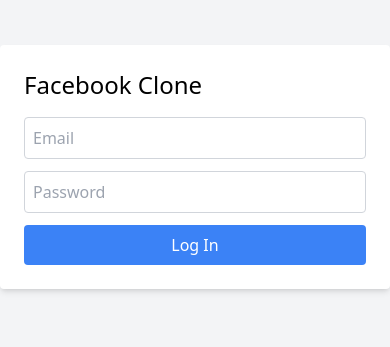
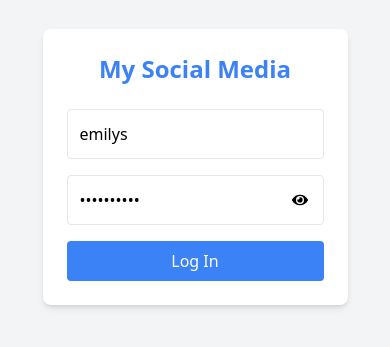
Before and after one commit to zermoser/FB_Vite_React_TS, a React (Vite) app: page /login in a window 390 px wide. Shown: the part 255-602 px from the top of the page. Built offline with nearby package versions, Linux system fonts and the light colour scheme.

Commit message:
add Axios and Mockup Data to Auth

```diff
--- a/package.json
+++ b/package.json
@@ -10,6 +10,7 @@
     "preview": "vite preview"
   },
   "dependencies": {
+    "axios": "^1.7.2",
     "react": "^18.2.0",
     "react-dom": "^18.2.0",
     "react-icons": "^5.2.1",
--- a/src/App.tsx
+++ b/src/App.tsx
@@ -5,9 +5,12 @@
 const App: React.FC = () => {
   const navigate = useNavigate();
 
-  const handleLogin = (email: string, password: string) => {
-    console.log('Logged in with:', { email, password });
-    navigate('/home');
+  const handleLogin = async (username: string, password: string): Promise<void> => {
+    return new Promise((resolve) => {
+      console.log('Logged in with:', { username, password });
+      navigate('/home');
+      resolve();
+    });
   };
 
   return (
--- /dev/null
+++ b/src/components/ImagePost.css
@@ -0,0 +1,19 @@
+@keyframes shake {
+  0% { transform: scale(8) rotate(-10deg); }
+  50% { transform: scale(8) rotate(10deg); }
+  100% { transform: scale(8) rotate(-10deg); }
+}
+
+.image-container {
+  position: relative;
+}
+
+.heart-icon {
+  position: absolute;
+  top: 50%;
+  left: 50%;
+  transform: translate(-50%, -50%) scale(1);
+  color: red;
+  z-index: 999;
+  animation: shake 0.5s infinite;
+}
--- a/src/components/ImagePost.tsx
+++ b/src/components/ImagePost.tsx
@@ -1,5 +1,6 @@
 import React, { useState } from 'react';
 import { FaHeart } from 'react-icons/fa';
+import './ImagePost.css';
 
 interface ImagePostProps {
   src: string;
@@ -13,15 +14,18 @@
   const [comments, setComments] = useState<string[]>([]);
   const [comment, setComment] = useState('');
   const [isLikePending, setIsLikePending] = useState(false);
+  const [showHeart, setShowHeart] = useState(false);
 
   const handleLike = () => {
     if (isLikePending) return; // Prevent multiple like actions
     setIsLikePending(true); // Set like action in progress
     setLikes(likes + (isLiked ? -1 : 1)); // Toggle like
     setIsLiked(!isLiked);
+    setShowHeart(true); // Show heart icon
     setTimeout(() => {
       setIsLiked(false); // Hide heart after 1 second
       setIsLikePending(false); // Allow like action again
+      setShowHeart(false); // Hide heart icon
     }, 1000);
   };
 
@@ -41,12 +45,17 @@
         </div>
         <span className="ml-2 font-bold">{user}</span>
       </div>
+      <div className="image-container relative">
         <img
           src={src}
           alt={alt}
           className="w-full h-auto rounded-lg cursor-pointer"
           onClick={handleLike}
         />
+        {showHeart && (
+          <FaHeart className="heart-icon" />
+        )}
+      </div>
       <div className="flex justify-between items-center mt-2">
         <button
           className="text-blue-500"
@@ -72,12 +81,6 @@
           </li>
         ))}
       </ul>
-      {isLiked && (
-        <FaHeart
-          className="absolute top-1/2 left-1/2 transform -translate-x-1/2 -translate-y-1/2 text-red-500"
-          style={{ fontSize: '100px', zIndex: 999 }}
-        />
-      )}
     </div>
   );
 };
--- a/src/context/UserContext.tsx
+++ b/src/context/UserContext.tsx
@@ -2,24 +2,24 @@
 
 // --------------------- กำหนดประเภทของสถานะ (State) และการกระทำ (Action) ---------------------
 interface State {
-  email: string;
+  username: string;
 }
 
 interface Action {
-  type: 'SET_EMAIL';
+  type: 'SET_USER';
   payload: string;
 }
 
 // --------------------- กำหนดสถานะเริ่มต้น (Initial State) --------------------------------------
 const initialState: State = {
-  email: '',
+  username: '',
 };
 
 // สร้าง Reducer Function
 const reducer = (state: State, action: Action): State => {
   switch (action.type) {
-    case 'SET_EMAIL':
-      return { ...state, email: action.payload };
+    case 'SET_USER':
+      return { ...state, username: action.payload };
     default:
       return state;
   }
--- a/src/pages/Home.tsx
+++ b/src/pages/Home.tsx
@@ -11,7 +11,7 @@
     <div className="flex flex-col md:flex-row h-screen bg-gray-100">
       <Sidebar />
       <div className="flex-1 p-4 h-screen overflow-y-auto">
-      <h2 className="text-2xl font-bold mb-4">Welcome, <b className='text-blue-900'>{state.email}</b></h2>
+      <h2 className="text-2xl font-bold mb-4">Welcome, <b className='text-blue-900'>{state.username}</b></h2>
         <Feed />
       </div>
       <Widgets />
--- a/src/pages/Login.tsx
+++ b/src/pages/Login.tsx
@@ -1,49 +1,95 @@
 import React, { useState, useContext } from 'react';
 import { useNavigate } from 'react-router-dom';
+import { FaEye, FaEyeSlash } from 'react-icons/fa';
+import axios from 'axios'; // Import Axios
 import { UserContext } from '../context/UserContext';
 
 interface LoginProps {
-  onLogin: (email: string, password: string) => void;
+  onLogin: (username: string, password: string) => Promise<void>;
 }
 
-const Login: React.FC<LoginProps> = ({ onLogin }) => {
-  const [email, setEmail] = useState('');
-  const [password, setPassword] = useState('');
+const Login: React.FC<LoginProps> = () => {
+  const [username, setUsername] = useState('emilys');
+  const [password, setPassword] = useState('emilyspass');
+  const [passwordVisible, setPasswordVisible] = useState(false);
+  const [loading, setLoading] = useState(false);
+  const [error, setError] = useState<string | null>(null);
   const { dispatch } = useContext(UserContext);
   const navigate = useNavigate();
 
-  const handleLogin = (e: React.FormEvent) => {
+  const handleLogin = async (e: React.FormEvent) => {
     e.preventDefault();
-    onLogin(email, password);
-    dispatch({ type: 'SET_EMAIL', payload: email });
+    setLoading(true);
+    setError(null);
+    try {
+      const response = await axios.post('https://dummyjson.com/auth/login', {
+        username,
+        password,
+      });
+      console.log('response', response)
+      dispatch({ type: 'SET_USER', payload: username });
       navigate('/home');
+    } catch (err) {
+      setError('Invalid username or password. Please try again.');
+    } finally {
+      setLoading(false);
+    }
+  };
+
+  const togglePasswordVisibility = () => {
+    setPasswordVisible(!passwordVisible);
   };
 
   return (
-    <div className="flex items-center justify-center h-screen bg-gray-100">
-      <form className="bg-white p-6 rounded shadow-md" onSubmit={handleLogin}>
-        <h2 className="text-2xl mb-4">Facebook Clone</h2>
+    <div className="flex items-center justify-center min-h-screen bg-gray-100">
+      <div className="max-w-screen-lg mx-auto flex flex-col lg:flex-row">
+        <div className="hidden lg:block w-1/2 lg:w-1/3">
+          <img
+            src="https://static.thairath.co.th/media/dFQROr7oWzulq5Fa5nRRVgnzYSSwUoPM7rigVHaj4QhdURLfyt90hBPNzf89n8vZ5bp.jpg"
+            className="object-cover w-full h-full"
+            alt="Login Image"
+          />
+        </div>
+
+        <div className="w-full lg:w-2/3 px-4 lg:px-8 py-8 lg:py-0">
+          <form className="bg-white p-6 rounded-lg shadow-md" onSubmit={handleLogin}>
+            <h2 className="text-2xl font-bold text-center text-blue-500 mb-6">My Social Media</h2>
+            {error && <div className="text-red-500 mb-4">{error}</div>}
             <input
-          type="email"
-          placeholder="Email"
-          value={email}
-          onChange={(e) => setEmail(e.target.value)}
-          className="mb-3 p-2 border border-gray-300 rounded w-full"
+              type="text"
+              placeholder="Username"
+              value={username}
+              onChange={(e) => setUsername(e.target.value)}
+              className="mb-4 p-3 w-full border rounded focus:outline-none focus:ring-2 focus:ring-blue-500"
+              required
             />
+            <div className="relative mb-4">
               <input
-          type="password"
+                type={passwordVisible ? 'text' : 'password'}
                 placeholder="Password"
                 value={password}
                 onChange={(e) => setPassword(e.target.value)}
-          className="mb-3 p-2 border border-gray-300 rounded w-full"
+                className="p-3 w-full border rounded focus:outline-none focus:ring-2 focus:ring-blue-500"
+                required
               />
+              <button
+                type="button"
+                className="absolute top-1/2 transform -translate-y-1/2 right-4 focus:outline-none"
+                onClick={togglePasswordVisibility}
+              >
+                {passwordVisible ? <FaEyeSlash /> : <FaEye />}
+              </button>
+            </div>
             <button
               type="submit"
               className="w-full bg-blue-500 text-white py-2 rounded hover:bg-blue-600"
+              disabled={loading}
             >
-          Log In
+              {loading ? 'Logging in...' : 'Log In'}
             </button>
           </form>
+        </div>
+      </div>
     </div>
   );
 };
```
Also changed, not shown: 1 other file (tests, documents, lock files or other folders). Lines whose indentation alone changed are shown as unchanged.
